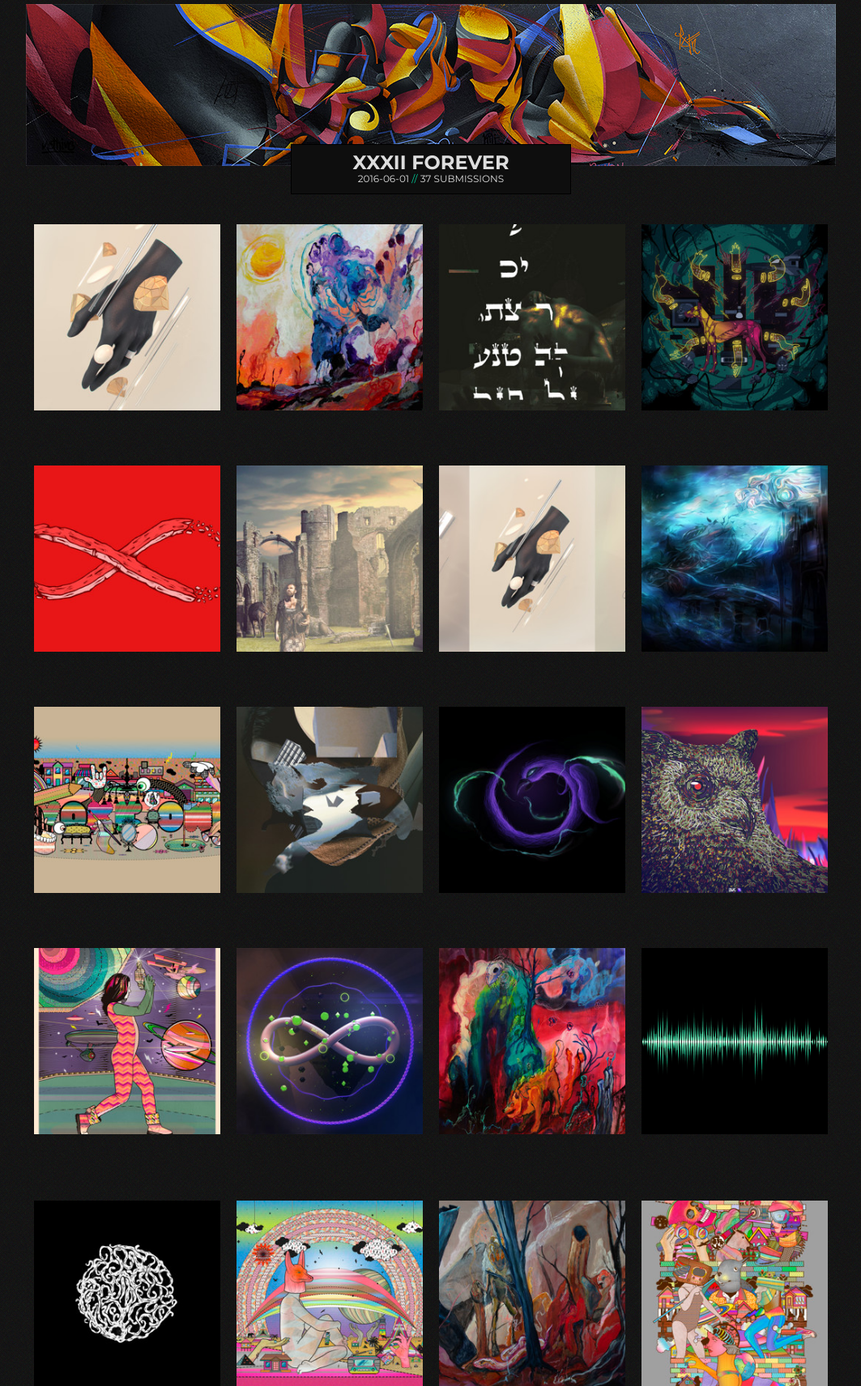
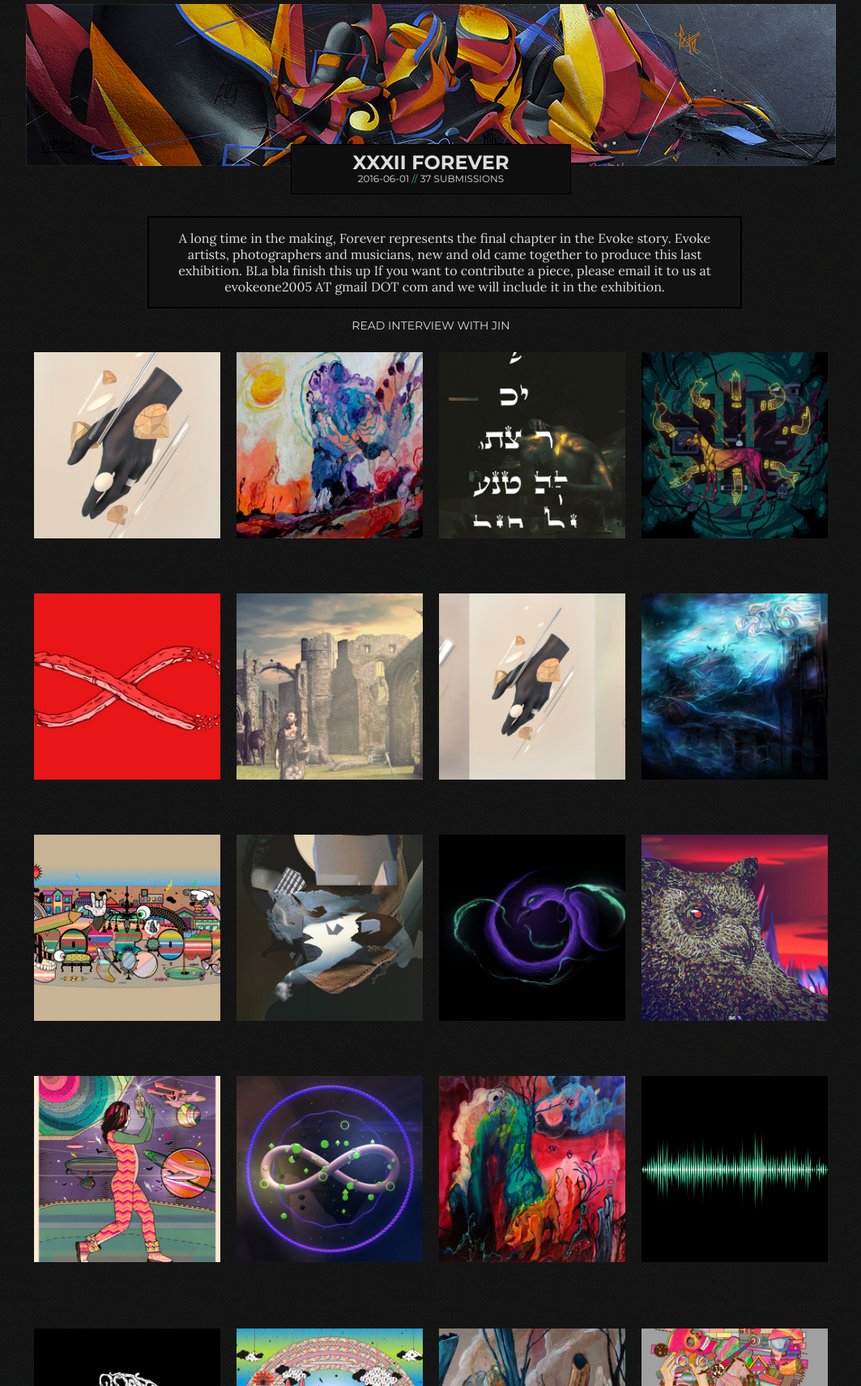
Before and after one commit to lostPixels/Evokeone.com, a Node server app: page /exhibits/forever in a window 1280 px wide. Shown: the part 222-1934 px from the top of the page at 81% size, without its empty margins (108-1171 px from the left). Run offline with Node 20, Linux system fonts and the light colour scheme; some libraries are stand-ins or nearby versions.

Commit message:
Added exhibition description and interview link

```diff
--- a/assets/css/dist/main.css
+++ b/assets/css/dist/main.css
@@ -890,6 +890,38 @@ footer .logo svg {
     .exhibit .artwork-list .artwork-thumbnail .artist-title:last-child:after {
       display: none; }
 
+.exhibit #exhibition-info {
+  max-width: 700px;
+  min-width: 400px;
+  margin: auto; }
+  .exhibit #exhibition-info span {
+    display: block;
+    width: 100%;
+    border: 2px solid #000000;
+    background-color: rgba(18, 18, 18, 0.75);
+    padding: 15px;
+    text-align: center; }
+  .exhibit #exhibition-info nav {
+    display: block;
+    width: 75%;
+    text-align: center;
+    margin: auto; }
+    .exhibit #exhibition-info nav a {
+      display: inline-block;
+      color: #ddd;
+      font-family: 'Montserrat', sans-serif;
+      text-transform: uppercase;
+      text-decoration: none;
+      font-size: 14px;
+      padding: 14px 5px;
+      margin: 0 8px;
+      margin-top: -2px; }
+      .exhibit #exhibition-info nav a:hover {
+        color: #00cc99; }
+      .exhibit #exhibition-info nav a.highlighted:after {
+        color: red;
+        content: '*'; }
+
 .memories #memories-list {
   display: -webkit-flex;
   display: -ms-flexbox;
@@ -918,7 +950,7 @@ footer .logo svg {
   -webkit-flex-basis: 300px;
   -ms-flex-preferred-size: 300px;
   flex-basis: 300px;
-  background-color: #121212;
+  background-color: rgba(18, 18, 18, 0.75);
   padding: 7.5px 15px 15px 15px;
   border: 2px solid #181818;
   border-left: 8px solid #222222; }
--- a/assets/scss/partials/pages/_exhibit.scss
+++ b/assets/scss/partials/pages/_exhibit.scss
@@ -67,5 +67,48 @@
         }
     }
 
+    #exhibition-info{
+      max-width: 700px;
+      min-width: 400px;
+      margin: auto;
+
+      span{
+        display: block;
+        width: 100%;
+        border: 2px solid #000000;
+        background-color: rgba(18,18,18, 0.75);
+        padding: 15px;
+        text-align: center;
+      }
+      nav {
+    	    display: block;
+          width: 75%;
+          text-align: center;
+          margin: auto;
+    		a {
+    		    display: inline-block;
+    		    color: $global-lt-grey;
+    		    font-family: 'Montserrat', sans-serif;
+    		    text-transform: uppercase;
+    		    text-decoration: none;
+    		    font-size: 14px;
+    		    padding: 14px 5px;
+    		    margin: 0 8px;
+            // background: $global-dk-grey;
+            // border: 2px solid black;
+            margin-top: -2px;
+            // width: 100px;
+    			&:hover{
+    				color: $global-green;
+    			}
+    			&.highlighted{
+    				&:after{
+    					color: $global-pink;
+    					content: '*';
+    				}
+    		  }
+    }
+  }
+}
 
 }
--- a/assets/scss/partials/pages/_memories.scss
+++ b/assets/scss/partials/pages/_memories.scss
@@ -18,7 +18,7 @@
     flex: auto;
     max-width: 800px;
     flex-basis: 300px;
-    background-color: #121212;
+    background-color: rgba(18, 18, 18, 0.75);
     padding: 7.5px 15px 15px 15px;
     border: 2px solid #181818;
     border-left: 8px solid #222222;
--- a/exhibitdata/forever.json
+++ b/exhibitdata/forever.json
@@ -3,8 +3,9 @@
     "title": "FOREVER",
     "number": "XXXII",
     "releaseDate": "2016-06-01",
-    "description": "Final exhibition!",
+    "description": "A long time in the making, Forever represents the final chapter in the Evoke story. Evoke artists, photographers and musicians, new and old came together to produce this last exhibition. BLa bla finish this up\n\nIf you want to contribute a piece, please email it to us at <a href='mailto:evokeone2005@gmail.com'>evokeone2005 AT gmail DOT com</a> and we will include it in the exhibition.",
     "image": "",
+    "interviewArtist" : "Jin",
     "og": {
         "title": "",
         "image": "",
--- a/views/exhibit.handlebars
+++ b/views/exhibit.handlebars
@@ -8,6 +8,21 @@
         </div>
     </div>
 </div>
+
+<section id="exhibition-info">
+  <span>{{{data.description}}}</span>
+  <nav role="nav">
+    <!-- for now only interview. Eventually links to types of art -->
+    <a href="/interview/{{data.id}}">Read Interview with {{data.interviewArtist}}</a>
+  </nav>
+</section>
+<!--
+
+  TODO: interview link
+        description - add to JSON
+        interview artist etc - add to JSON
+
+-->
 
 <div class="artwork-list">
     {{#each data.art}}
--- a/views/layouts/main.handlebars
+++ b/views/layouts/main.handlebars
@@ -46,9 +46,9 @@
             </nav>
         </header>
 
-        <div class="section-wrap {{wrapperClass}}">
+        <main class="section-wrap {{wrapperClass}}">
             {{{body}}}
-        </div>
+        </main>
     </div>
 
 
```
